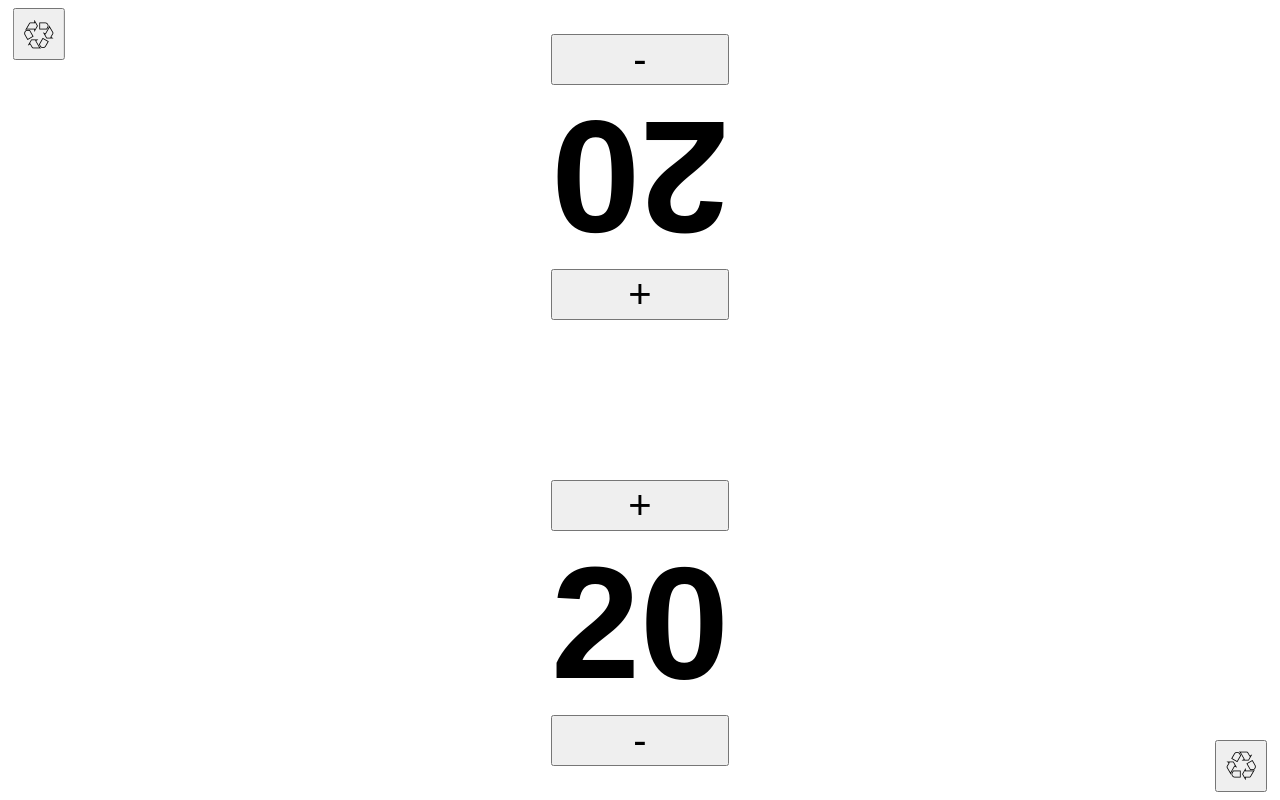
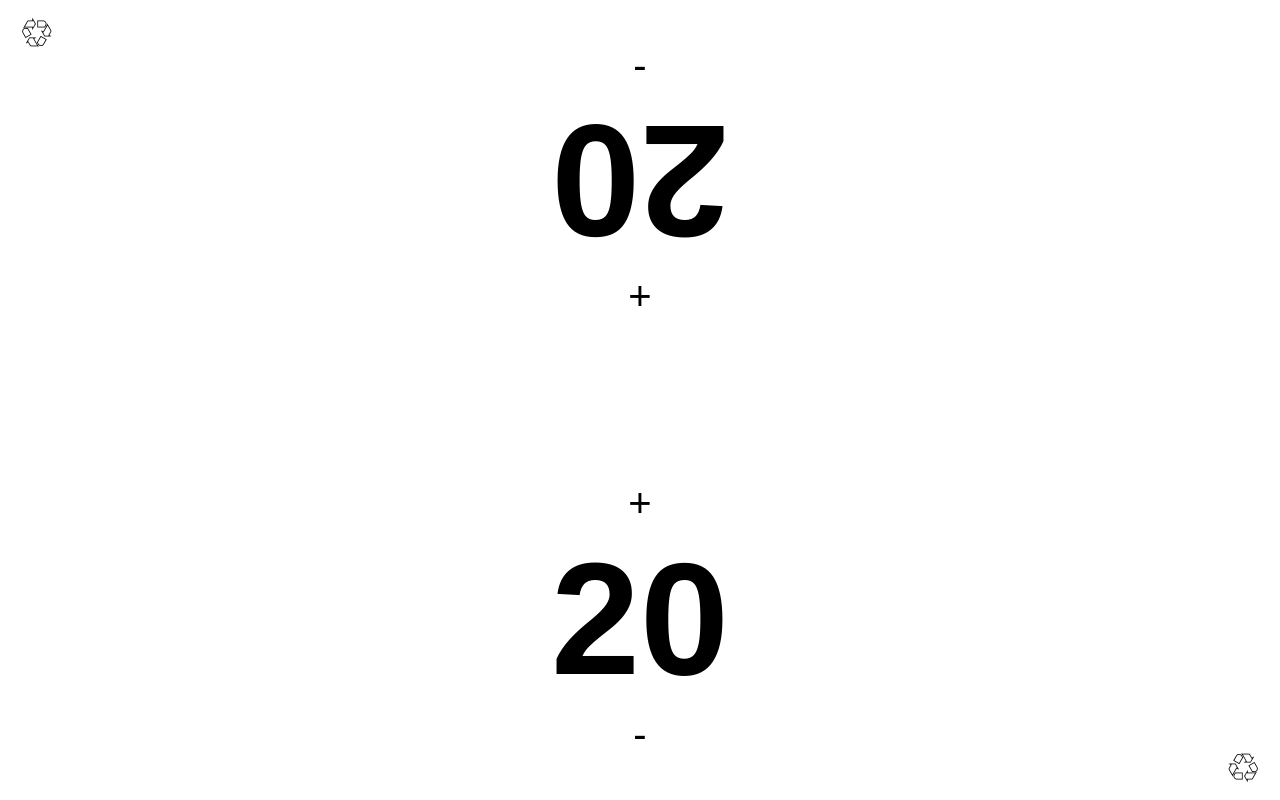
Before and after one commit to sarvija1/lifecounter, a React (Create React App) app: page / in a window 1280 px wide. Built offline with nearby package versions, Linux system fonts and the light colour scheme.

Commit message:
Remove button decorations

```diff
--- a/src/App.css
+++ b/src/App.css
@@ -5,6 +5,11 @@
     flex-direction: column;
     align-content: space-between;
     align-items: center;
+}
+
+.reset {
+    background: transparent;
+    border: 0;
 }
 
 .reset.upper {
--- a/src/ChangeLifeTotalButton.css
+++ b/src/ChangeLifeTotalButton.css
@@ -1,3 +1,5 @@
 button {
     font-size: 5vh;
+    background: transparent;
+    border: 0;
 }
```
